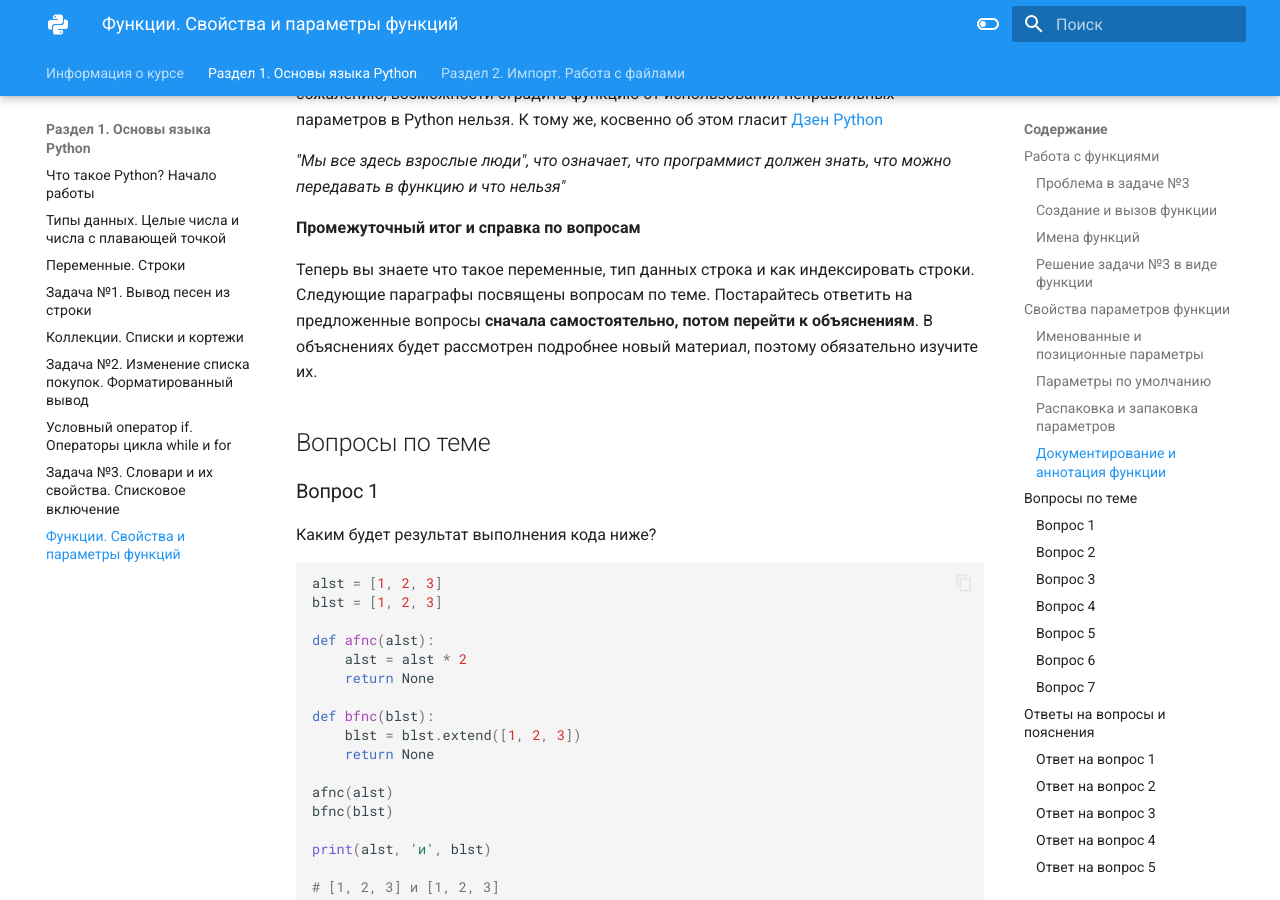
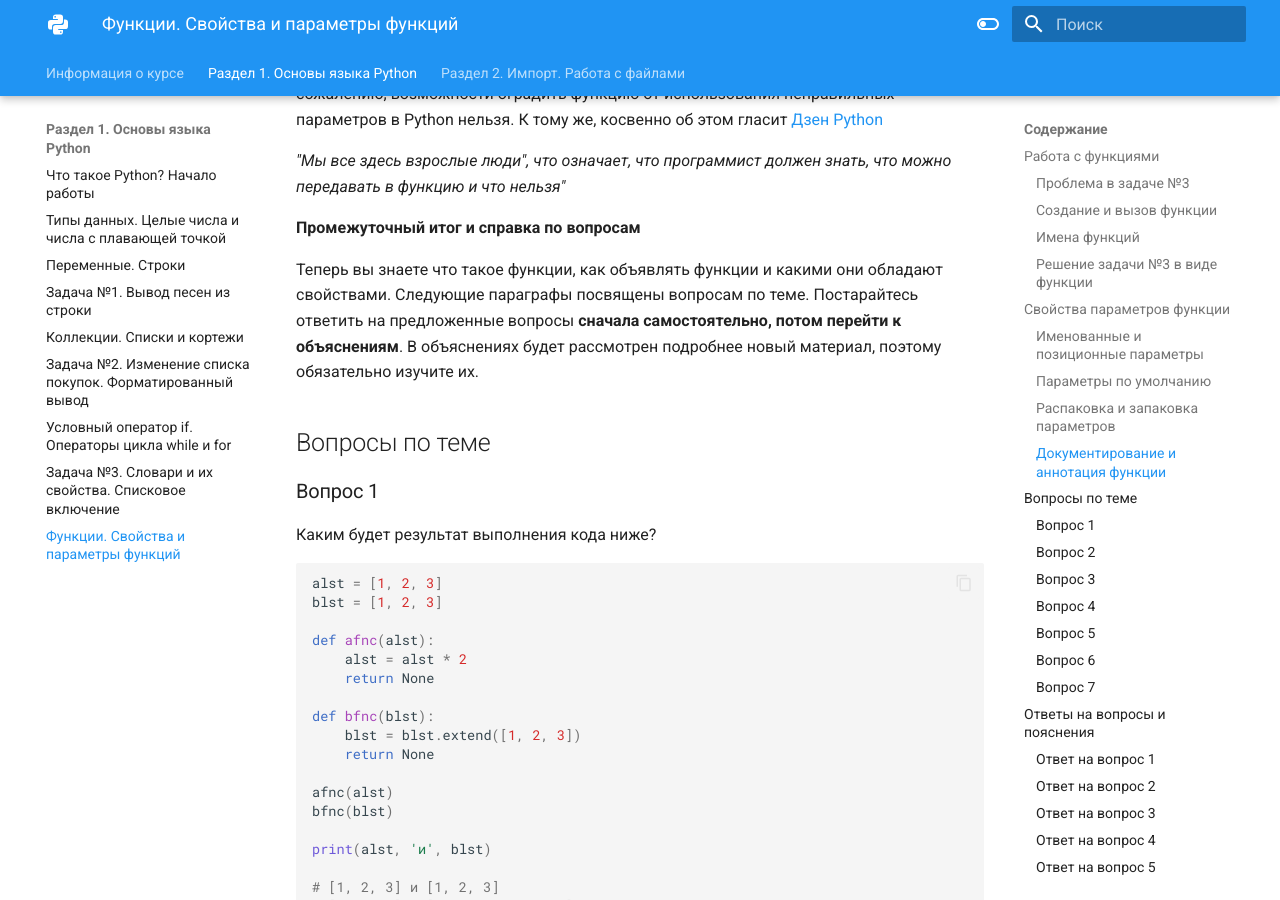
Before and after one commit to pyshkovni/python-base-course, an MkDocs documentation site: the page built from docs/markdowns/part_1/functions.md, in a window 1280 px wide and 900 px high, scrolled down 11661 px. Built offline with MkDocs 1.6.1 and Material for MkDocs 9.7.7, drawn with Linux system fonts in a browser that asks for light colours.

Commit message:
Update functions.md

```diff
--- a/docs/markdowns/part_1/functions.md
+++ b/docs/markdowns/part_1/functions.md
@@ -507,7 +507,7 @@ _"Мы все здесь взрослые люди", что означает, ч
 
 **Промежуточный итог и справка по вопросам**
 
-Теперь вы знаете что такое переменные, тип данных строка и как индексировать строки. Следующие параграфы посвящены вопросам по теме. Постарайтесь ответить на предложенные вопросы **сначала самостоятельно, потом перейти к объяснениям**. В объяснениях будет рассмотрен подробнее новый материал, поэтому обязательно изучите их.
+Теперь вы знаете что такое функции, как объявлять функции и какими они обладают свойствами. Следующие параграфы посвящены вопросам по теме. Постарайтесь ответить на предложенные вопросы **сначала самостоятельно, потом перейти к объяснениям**. В объяснениях будет рассмотрен подробнее новый материал, поэтому обязательно изучите их.
 
 ## Вопросы по теме
 
```
